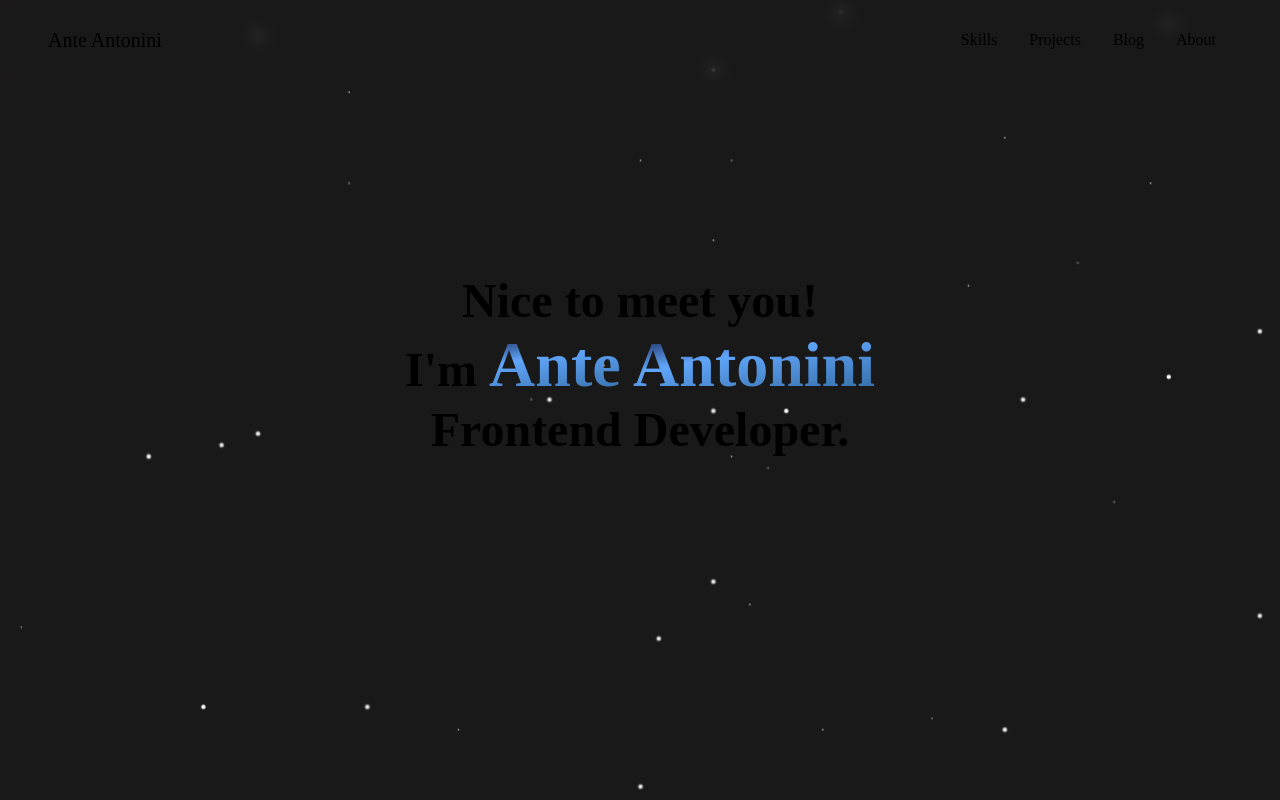
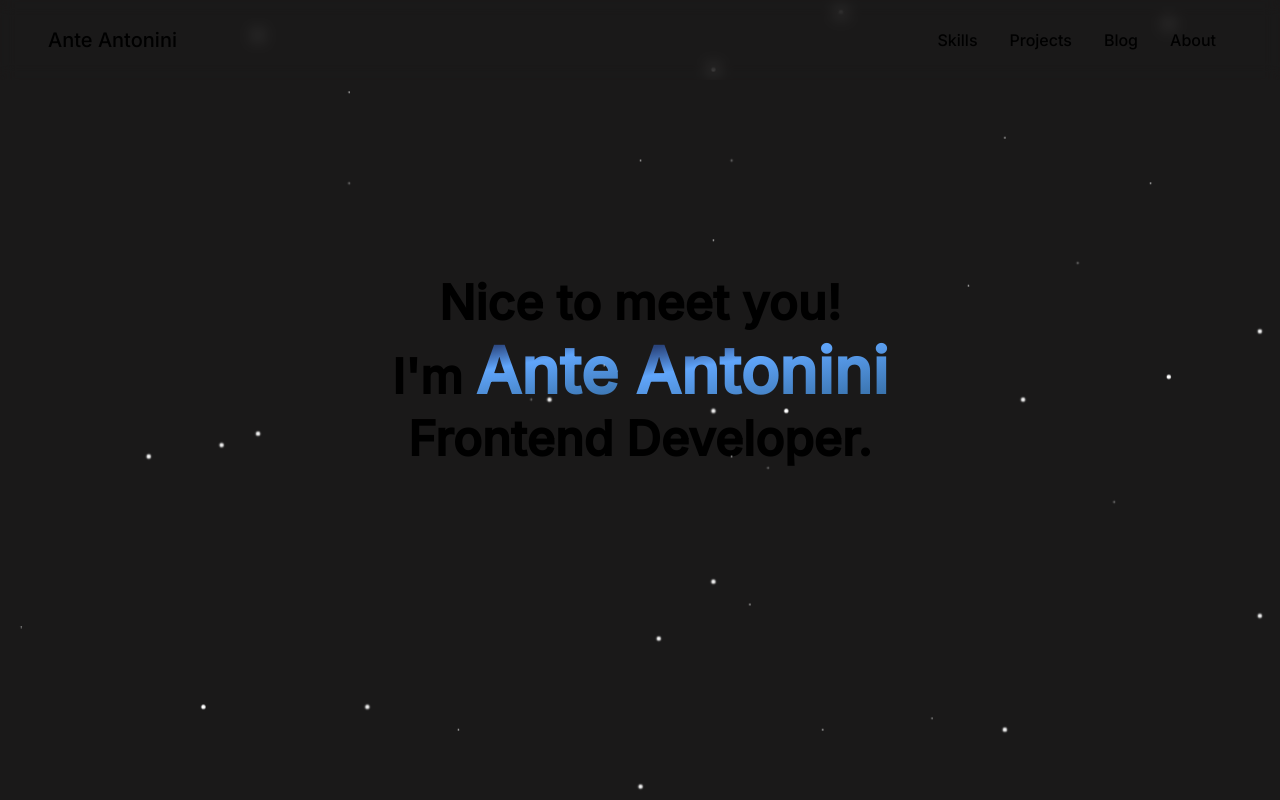
Before and after one commit to AnteAntonini/Portfolio, a Next.js app: page / in a window 1280 px wide. Built offline with nearby package versions, Linux system fonts and the light colour scheme.

Commit message:
add Inter font family

```diff
--- a/src/app/layout.js
+++ b/src/app/layout.js
@@ -1,5 +1,8 @@
 import Navbar from "../components/Navbar/Navbar";
+import { Inter } from "next/font/google";
 import "./globals.css";
+
+const inter = Inter({ weight: ["400", "500"], subsets: ["latin"] });
 
 export const metadata = {
   title: "Portfolio App",
@@ -9,7 +12,7 @@
 export default function RootLayout({ children }) {
   return (
     <html lang="en">
-      <body>
+      <body className={inter.className}>
         <Navbar />
         {children}
       </body>
```
